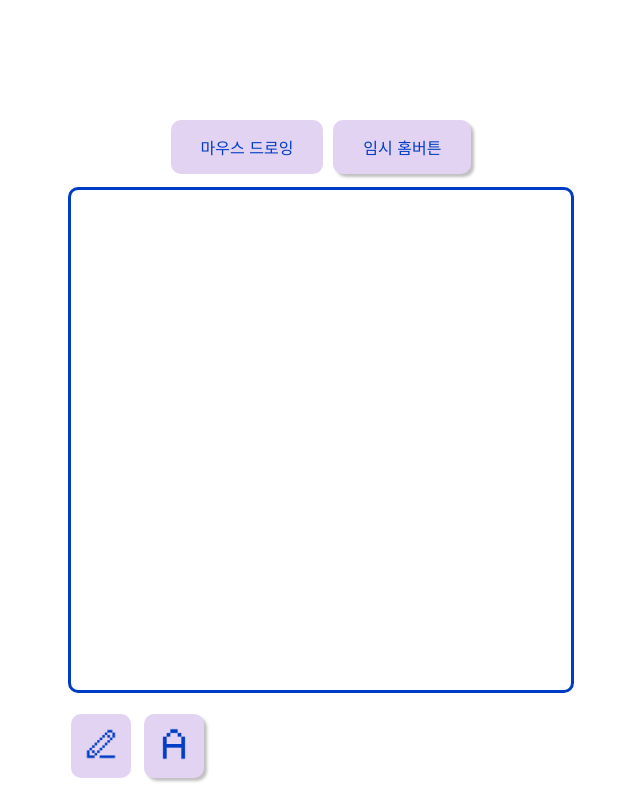
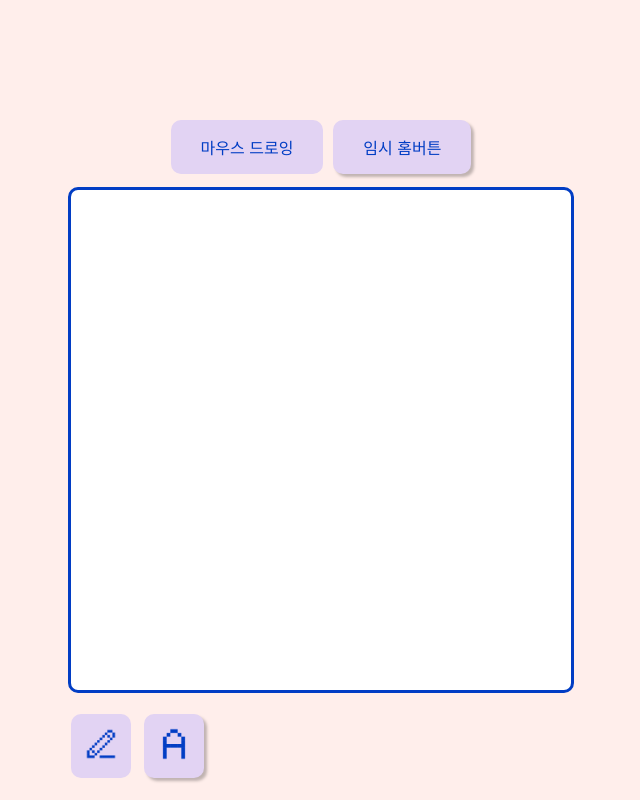
Before and after one commit to jeongho3786/Prac-canvas, a React (Create React App) app: page /mouse-drawing in a window 1280 px wide. Shown: the whole page, without its empty margins (319-959 px from the left). Built offline with nearby package versions, Linux system fonts and the light colour scheme; a web font is replaced by a local one.

Commit message:
fix: 지우개 포인터 위치 수정 및 배경 추가

```diff
--- a/src/hooks/use-canvas-erasing.ts
+++ b/src/hooks/use-canvas-erasing.ts
@@ -17,7 +17,7 @@ const useCanvasErasing = (canvasContext: CanvasRenderingContext2D | null) => {
       return;
     }
 
-    canvasContext.clearRect(offsetX, offsetY, 50, 50);
+    canvasContext.clearRect(offsetX - 25, offsetY - 25, 50, 50);
   };
 
   const handleErasingStart = () => {
--- a/src/main.tsx
+++ b/src/main.tsx
@@ -24,6 +24,7 @@ const Container = styled.div`
   align-items: center;
   width: 100%;
   height: 100%;
+  background-color: #ffeeeb;
 `;
 
 const CanvasContainer = styled.div`
```
